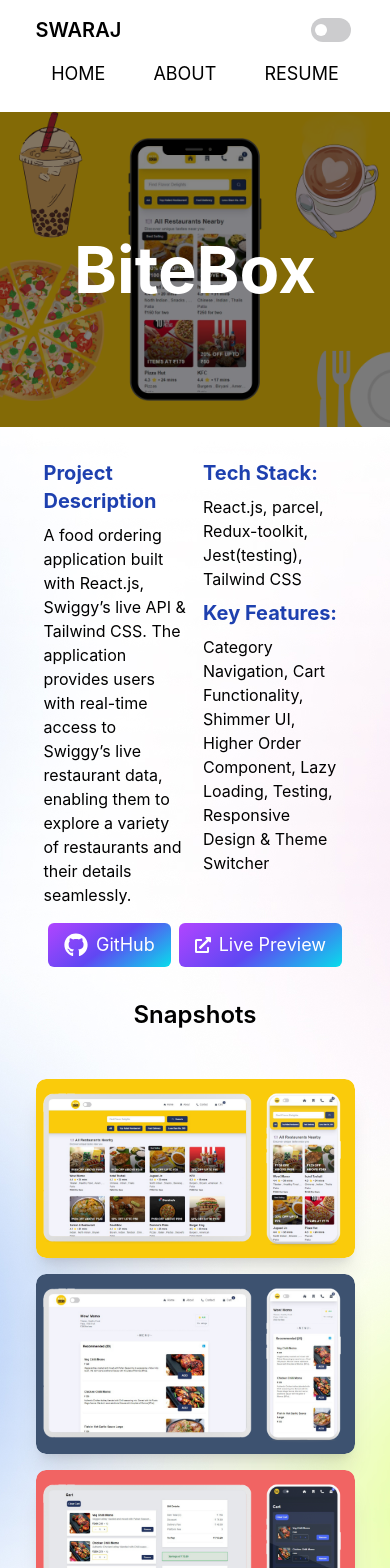
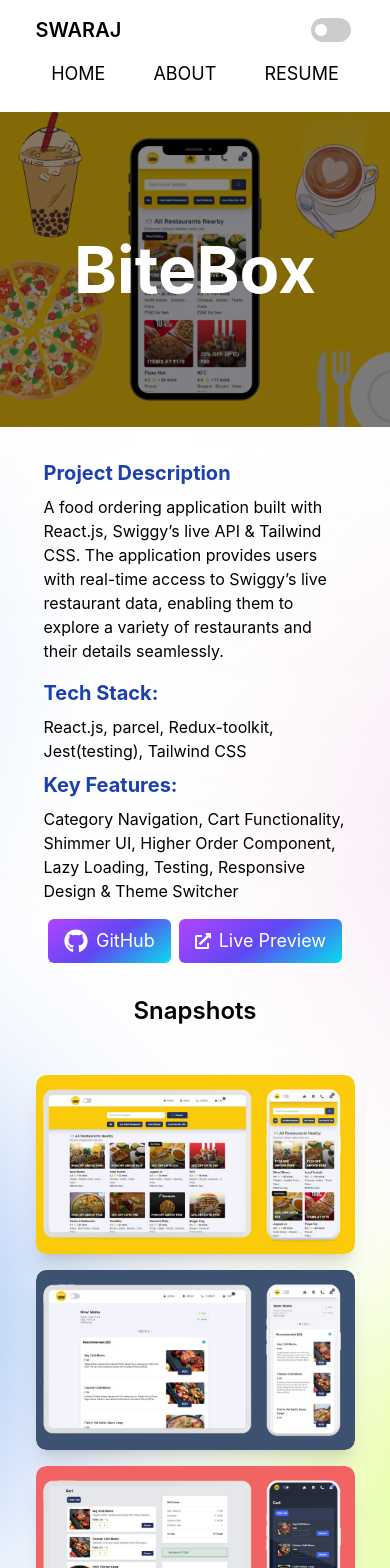
Before and after one commit to swaraj-96/portfolio-updated, a React (Vite) app: page /projects/1 in a window 390 px wide. Shown: the top 1568 px of the page. Built offline with nearby package versions, Linux system fonts and the light colour scheme.

Commit message:
responsiveness continue

```diff
--- a/src/components/Footer.jsx
+++ b/src/components/Footer.jsx
@@ -28,7 +28,7 @@
             <FaInstagram className="icons" />
           </a>
         </div>
-        <h1 className="text-lg font-medium gradient-text">
+        <h1 className="md:text-lg font-medium gradient-text text-sm">
           ★ DESIGNED AND CODED BY SWARAJ PRADHAN ★
         </h1>
       </div>
--- a/src/components/MyInfo.jsx
+++ b/src/components/MyInfo.jsx
@@ -4,7 +4,7 @@
 const MyInfo = () => {
   return (
     <div className="md:flex items-center">
-      <div className="md:w-7/12 pr-4 mr-auto ">
+      <div className="md:w-7/12 md:pr-4 mr-auto ">
         <p className="dark:text-gray-400">
           👋 Hi there! I'm{" "}
           <span className="font-bold gradient-text text-lg animate-pulse">
@@ -35,7 +35,7 @@
           🌐✨
         </p>
       </div>
-      <div className="md:w-4/12 pl-4 work my-4 md:my-0">
+      <div className="md:w-4/12 md: work my-4 md:my-0">
         <img
           src="/images/my-dp.jpg"
           className="rounded-lg w-full h-auto aspect-square"
--- a/src/components/ProjectDescription.jsx
+++ b/src/components/ProjectDescription.jsx
@@ -2,14 +2,14 @@
 
 const ProjectDescription = ({projectDescription}) => {
   return (
-    <div className="container-max px-4 mt-8 flex">
-        <div className="w-1/2 px-2 space-y-2 items-center">
+    <div className="container-max px-4 mt-8 sm:flex">
+        <div className="sm:w-1/2 px-2 space-y-2 items-center mb-4 sm:mb-0">
           <h1 className="font-bold text-xl text-blue-800">
             Project Description
           </h1>
           <p className='dark:text-gray-400'>{projectDescription.info || projectDescription}</p>
         </div>
-        <div className="w-1/2 px-2 space-y-2 items-center">
+        <div className="sm:w-1/2 px-2 space-y-2 items-center">
           <h1 className="font-bold text-xl text-blue-800">Tech Stack:</h1>
           <p className='dark:text-gray-400'>{projectDescription.techStack}</p>
           <h1 className="font-bold text-xl text-blue-800">Key Features:</h1>
--- a/src/components/SkillCard.jsx
+++ b/src/components/SkillCard.jsx
@@ -8,7 +8,7 @@
         alt={skillName}
         className="aspect-square my-0 mx-auto max-w-12 transition ease-in-out delay-150 hover:-translate-y-1 hover:scale-110 duration-300"
       />
-      <h3 className="text-center font-medium text-lg dark:text-white">{skillName}</h3>
+      <h3 className="text-center font-medium md:text-lg dark:text-white">{skillName}</h3>
     </div>
   );
 };
--- a/src/components/SkillGrid.jsx
+++ b/src/components/SkillGrid.jsx
@@ -4,7 +4,7 @@
 
 const SkillGrid = () => {
   return (
-    <div className="grid md:grid-cols-6 grid-cols-3 gap-8 justify-center mx-auto my-8 w-[80%]">
+    <div className="grid md:grid-cols-6 grid-cols-3 gap-8 justify-center mx-auto my-8 md:w-[80%]">
       {skills.map((skill) => (
         <SkillCard key={skill.id} skillName={skill.name} skillSvg={skill.svg} />
       ))}
```
